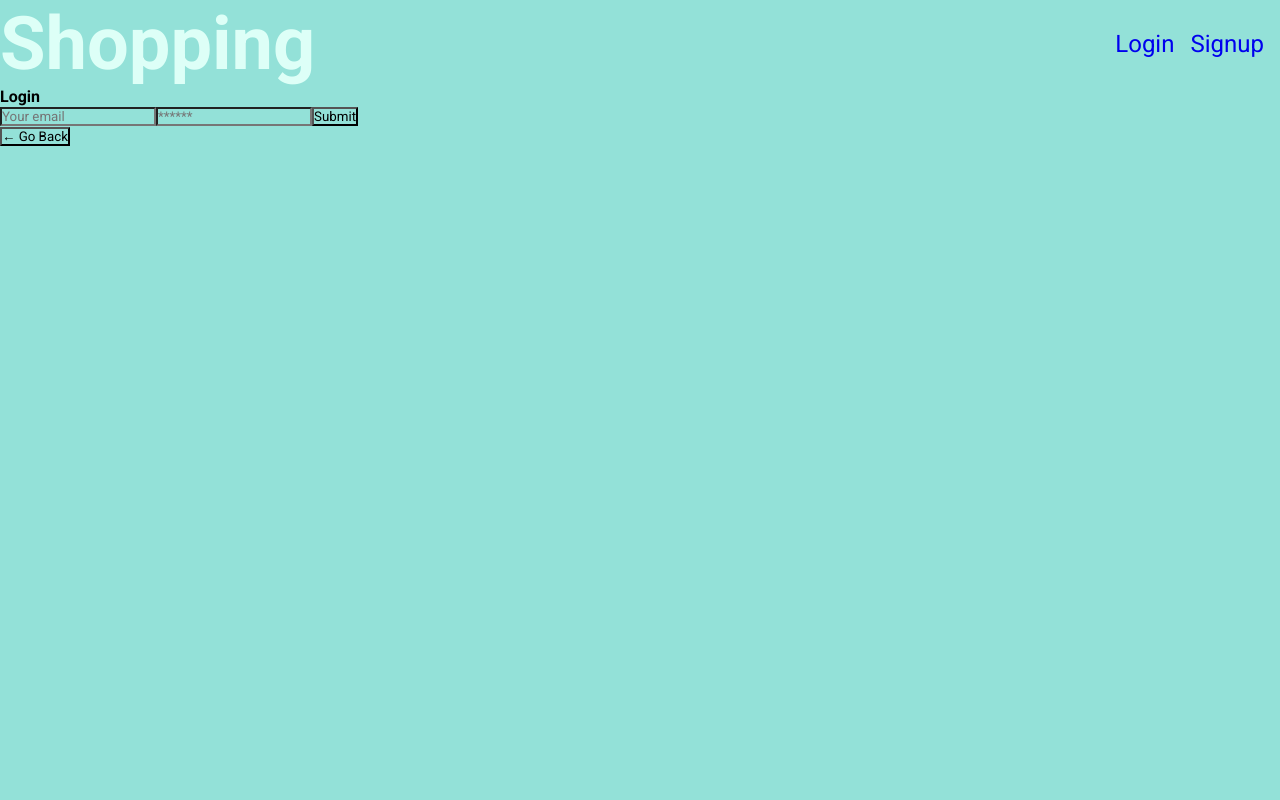
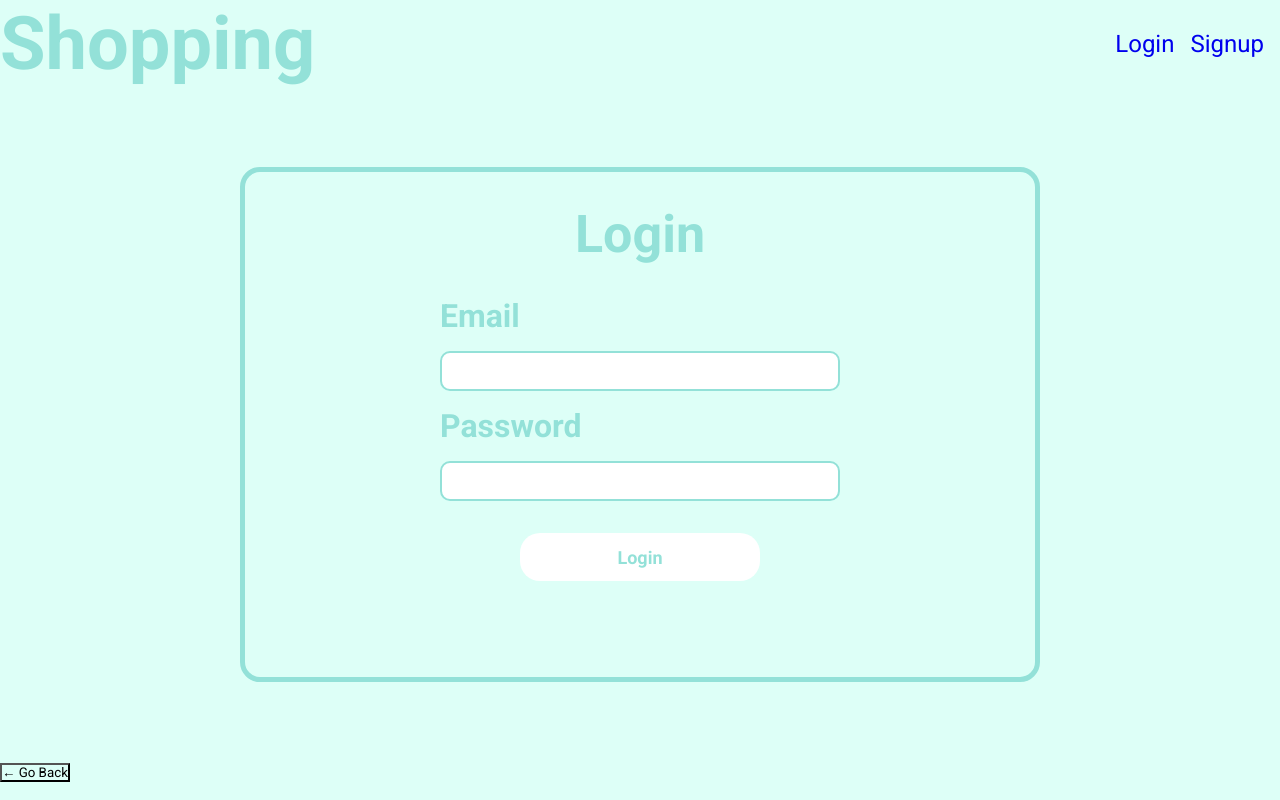
Before and after one commit to dcho10/group-one-project, a React (Vite) app in the folder client/: page /login in a window 1280 px wide. Built offline with nearby package versions, Linux system fonts and the light colour scheme.

Commit message:
Added Login CSS

```diff
--- a/client/index.html
+++ b/client/index.html
@@ -9,7 +9,7 @@
     <title> The App </title>
   </head>
   <body>
-    <div id="root"></div>
+    <section id="root"></section>
     <script type="module" src="/src/main.jsx"></script>
   </body>
 </html>
--- a/client/src/App.css
+++ b/client/src/App.css
@@ -10,7 +10,7 @@
 
 :root {
     --white: #FFFFFF;
-    --primary: #DDFFF7;
-    --secondary: #93E1D8;
+    --primary: #93E1D8;
+    --secondary: #DDFFF7;
     --tertiary: #FFA69E;
 }
--- a/client/src/App.jsx
+++ b/client/src/App.jsx
@@ -38,13 +38,13 @@ const client = new ApolloClient({
 function App() {
   return (
     <ApolloProvider client={client}>
-      <div>
+      <section>
         <Header />
-        <div className="container">
+        <section className="container">
           <Outlet />
-        </div>
+        </section>
         <Footer />
-      </div>
+      </section>
     </ApolloProvider>
   );
 }
--- a/client/src/components/Footer.jsx
+++ b/client/src/components/Footer.jsx
@@ -5,14 +5,14 @@ const Footer = () => {
   const navigate = useNavigate();
   return (
     <footer >
-       <div>
+       <section>
         {location.pathname !== '/' && (
           <button onClick={() => navigate(-1)}
           >
             &larr; Go Back
           </button>
         )}
-        </div>
+        </section>
     </footer>
   );
 };
--- a/client/src/pages/Error.jsx
+++ b/client/src/pages/Error.jsx
@@ -5,12 +5,12 @@ export default function ErrorPage() {
   console.error(error);
 
   return (
-    <div id="error-page">
+    <section id="error-page">
       <h1>Oops!</h1>
       <p>Sorry, an unexpected error has occurred.</p>
       <p>
         <i>{error.statusText || error.message}</i>
       </p>
-    </div>
+    </section>
   );
 }
--- /dev/null
+++ b/client/src/pages/Login.css
@@ -0,0 +1,50 @@
+.login-container {
+    display: flex;
+    justify-content: center;
+    border: solid 5px var(--primary);
+    border-radius: 20px;
+    margin: 5rem 15rem;
+    padding: 2rem;
+}
+
+h4 {
+    font-size: 52px;
+    text-align: center;
+    color: var(--primary);
+}
+
+h5 {
+    font-size: 32px;
+    color: var(--primary);
+}
+
+.login-form {
+    display: grid;
+    gap: 1rem;
+    padding: 2rem;
+}
+
+input {
+    height: 2.5rem;
+    width: 25rem;
+    border: solid 2px var(--primary);
+    border-radius: 10px;
+    font-size: 22px;
+    background-color: var(--white);
+}
+
+.login-btn {
+    margin: 1rem 5rem 2rem 5rem;
+    height: 3rem;
+    font-size: 18px;
+    font-weight: bold;
+    color: var(--primary);
+    border: none;
+    border-radius: 20px;
+    background-color: var(--white);
+}
+
+.login-btn:hover {
+    transform: scale(1.1);
+    box-shadow: 1px 2px 1px 2px var(--primary);
+}
--- a/client/src/pages/Login.jsx
+++ b/client/src/pages/Login.jsx
@@ -4,6 +4,8 @@ import { useMutation } from '@apollo/client';
 import { LOGIN_USER } from '../utils/mutations';
 
 import Auth from '../utils/auth';
+
+import "./Login.css"
 
 const Login = (props) => {
   const [formState, setFormState] = useState({ email: '', password: ''});
@@ -41,60 +43,52 @@ const Login = (props) => {
   };
 
   return (
-    <main className="flex-row justify-center mb-4">
-      <div className="col-12 col-lg-10">
-        <div className="card">
-          <h4 className="card-header bg-dark text-light p-2">Login</h4>
-          <div className="card-body">
+    <main>
+      <section className="login-container">
+        <section >
+          <h4>Login</h4>
+          <section>
             {data ? (
               <p>
                 Success! You may now head{' '}
                 <Link to="/">back to the homepage.</Link>
               </p>
             ) : (
-              <form onSubmit={handleFormSubmit}>
+              <form onSubmit={handleFormSubmit} className="login-form">
+                <h5> Email </h5>
                 <input
                   className="form-input"
-                  placeholder="Your email"
                   name="email"
                   type="email"
                   value={formState.email}
                   onChange={handleChange}
                 />
+                <h5> Password </h5>
                 <input
                   className="form-input"
-                  placeholder="******"
                   name="password"
                   type="password"
                   value={formState.password}
                   onChange={handleChange}
                 />
-                {/* <input
-                  className="form-input"
-                  placeholder="isSeller"
-                  name="isSeller"
-                  type="isSeller"
-                  value={formState.isSeller}
-                  onChange={handleChange}
-                /> */}
                 <button
-                  className="btn btn-block btn-primary"
+                  className="login-btn"
                   style={{ cursor: 'pointer' }}
                   type="submit"
                 >
-                  Submit
+                  Login
                 </button>
               </form>
             )}
 
             {error && (
-              <div className="my-3 p-3 bg-danger text-white">
+              <section>
                 {error.message}
-              </div>
+              </section>
             )}
-          </div>
-        </div>
-      </div>
+          </section>
+        </section>
+      </section>
     </main>
   );
 };
--- a/client/src/pages/Profile.jsx
+++ b/client/src/pages/Profile.jsx
@@ -19,7 +19,7 @@ const Profile = () => {
   }
 
   if (loading) {
-    return <div>Loading...</div>;
+    return <section>Loading...</section>;
   }
 
   if (!user?.userName) {
@@ -32,14 +32,14 @@ const Profile = () => {
   }
 
   return (
-    <div>
-      <div>
+    <section>
+      <section>
         <h2>
           Viewing {userParam ? `${user.userName}'s` : 'your'} profile.
         </h2>
 
-     </div>
-    </div>
+     </section>
+    </section>
   );
 };
 
--- a/client/src/pages/Signup.jsx
+++ b/client/src/pages/Signup.jsx
@@ -40,10 +40,10 @@ const Signup = () => {
 
   return (
     <main className="flex-row justify-center mb-4">
-      <div className="col-12 col-lg-10">
-        <div className="card">
+      <section className="col-12 col-lg-10">
+        <section className="card">
           <h4 className="card-header bg-dark text-light p-2">Sign Up</h4>
-          <div className="card-body">
+          <section className="card-body">
             {data ? (
               <p>
                 Success! You may now head{' '}
@@ -86,13 +86,13 @@ const Signup = () => {
             )}
 
             {error && (
-              <div className="my-3 p-3 bg-danger text-white">
+              <section className="my-3 p-3 bg-danger text-white">
                 {error.message}
-              </div>
+              </section>
             )}
-          </div>
-        </div>
-      </div>
+          </section>
+        </section>
+      </section>
     </main>
   );
 };
```
Also changed, not shown: 2 other files (tests, documents, lock files or other folders).
